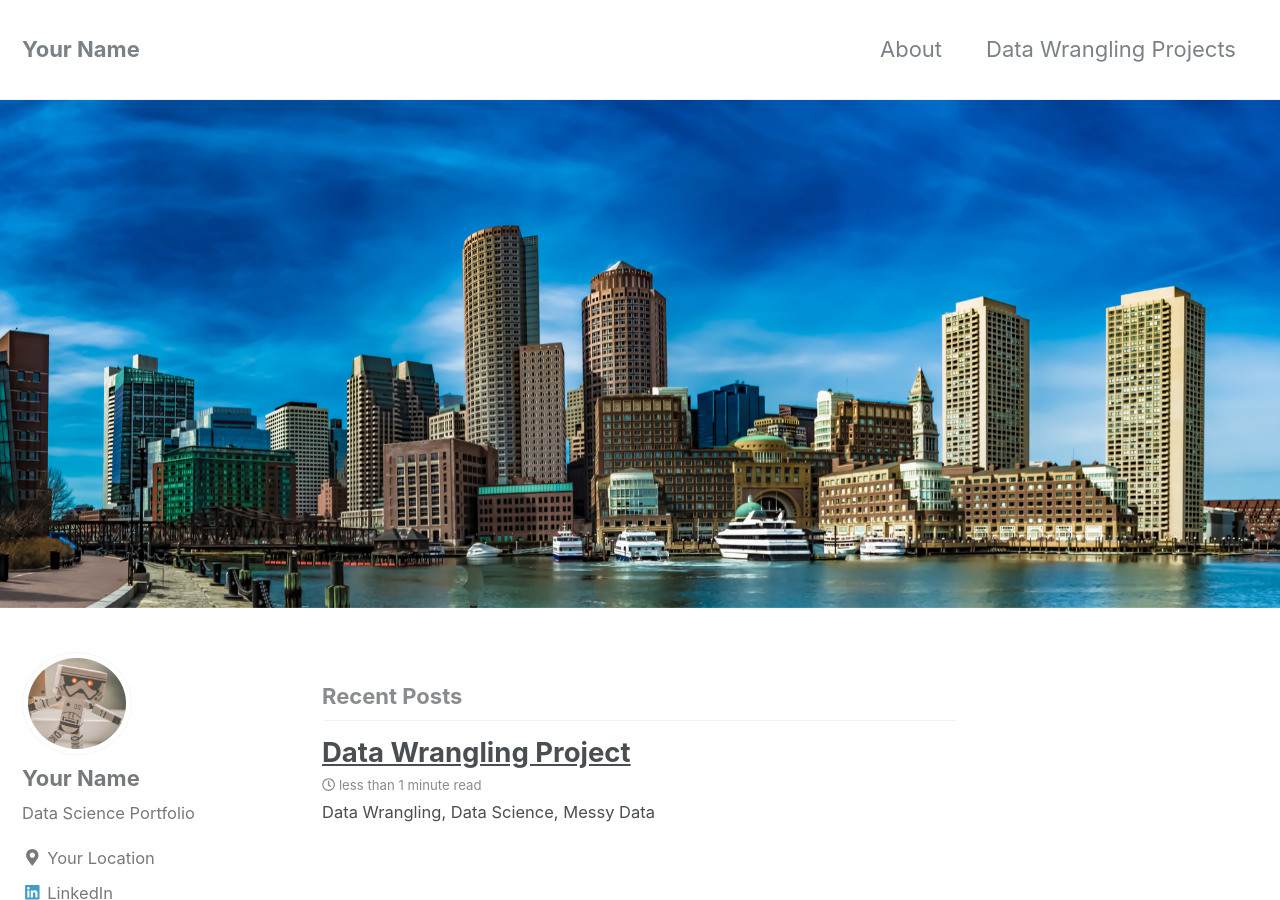
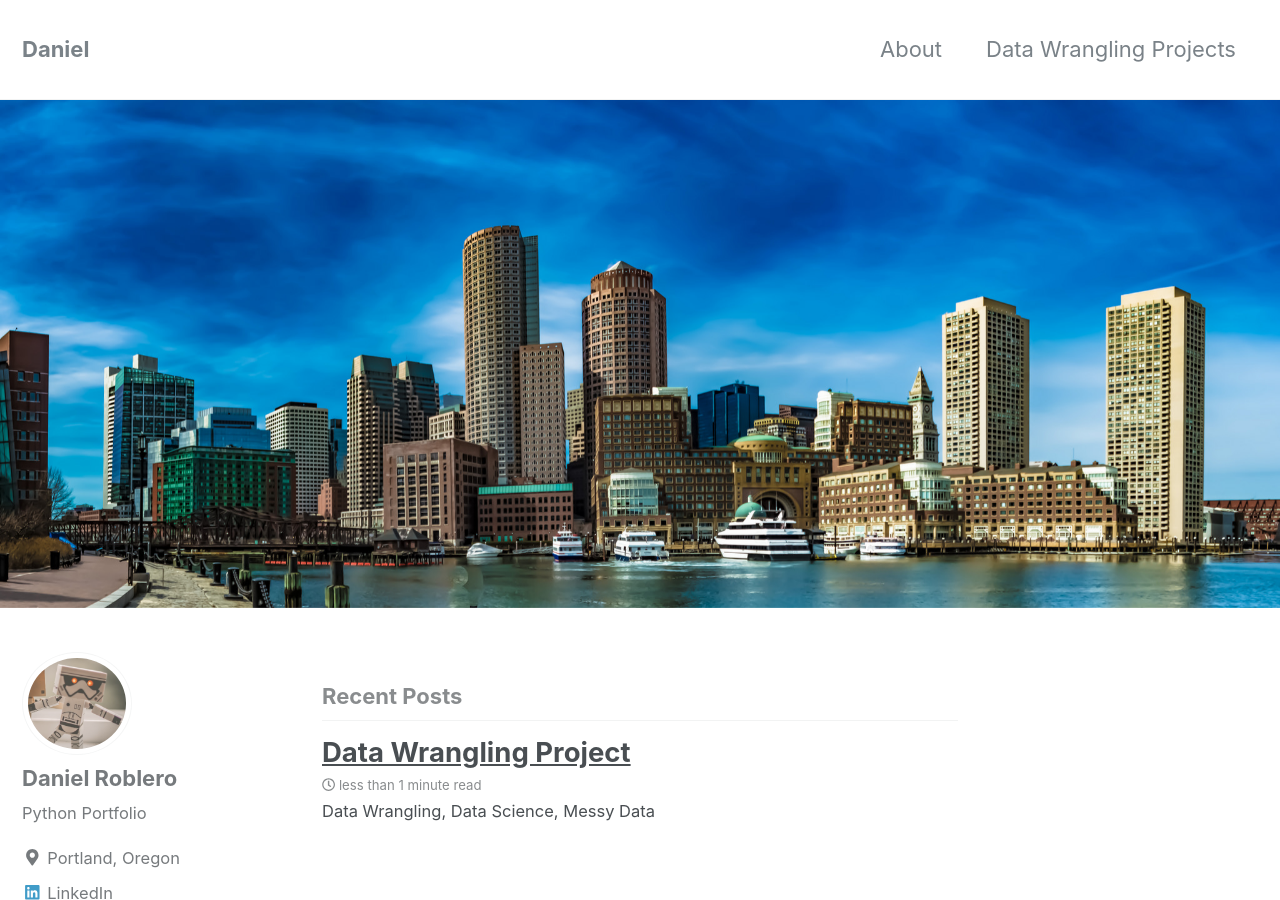
Before and after one commit to danielroblero/new_website, a Jekyll site: the page built from index.html, in a window 1280 px wide and 900 px high. Built offline with Jekyll 4.4.1, drawn with Linux system fonts in a browser that asks for light colours; nearby versions of some CDN libraries; the list of posts is cut into pages by our own code.

Commit message:
Changed config

```diff
--- a/_config.yml
+++ b/_config.yml
@@ -9,10 +9,10 @@
 
 # Site Settings
 locale                   : "en-US"
-title                    : "Your Name"
+title                    : "Daniel"
 title_separator          : "-"
 name                     : "Your Name"
-description              : "Data Science Portfolio"
+description              : "Python Portfolio"
 url                      : # the base hostname & protocol for your site e.g. "https://mmistakes.github.io"
 baseurl                  : # the subpath of your site, e.g. "/blog"
 repository               : # GitHub username/repo-name e.g. "mmistakes/minimal-mistakes"
@@ -84,10 +84,10 @@
 
 # Site Author
 author:
-  name             : "Your Name"
+  name             : "Daniel Roblero"
   avatar           : "/images/bio-pic-2.jpg" # path of avatar image, e.g. "/assets/images/bio-photo.jpg"
-  bio              : "Data Science Portfolio"
-  location         : "Your Location"
+  bio              : "Python Portfolio"
+  location         : "Portland, Oregon"
   email            :
   uri              :
   home             : # null (default), "absolute or relative url to link to author home"
@@ -103,7 +103,7 @@
   keybase          :
   instagram        :
   lastfm           :
-  linkedin         : "dataoptimal" # "john-doe-12345678" (the last part of your profile url, e.g. https://www.linkedin.com/in/john-doe-12345678)
+  linkedin         : "danielroblero" # "john-doe-12345678" (the last part of your profile url, e.g. https://www.linkedin.com/in/john-doe-12345678)
   pinterest        :
   soundcloud       :
   stackoverflow    : # "123456/username" (the last part of your profile url, e.g. https://stackoverflow.com/users/123456/username)
```
